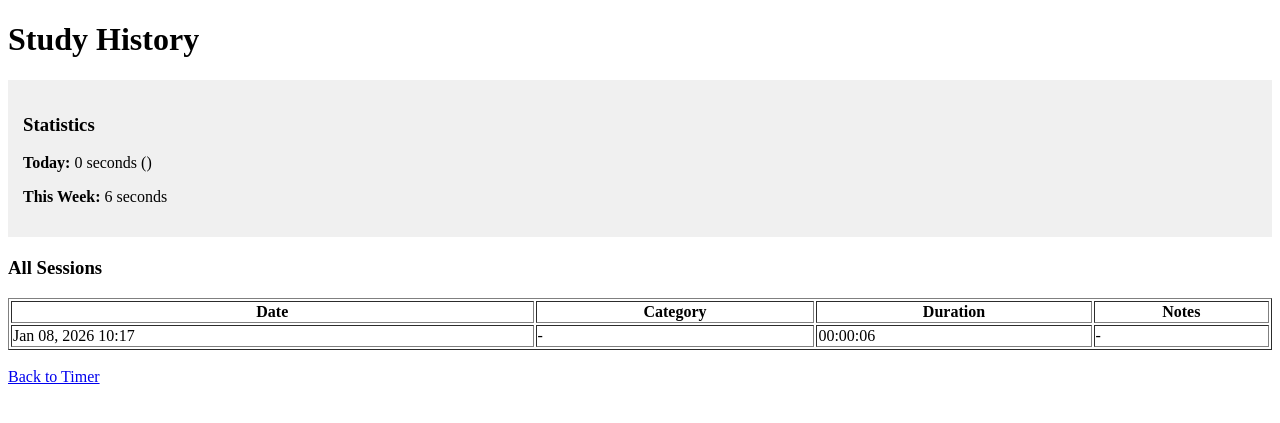
After one commit to shiranezu/Mofu, a Django app: page /study/history/ in a window 1280 px wide. The commit adds this page. Shown: the top 423 px of the page. Run offline with Django 4.2, Linux system fonts and the light colour scheme; a user stored in the database is signed in; data comes from the database, SQL or seed files in the repository; both versions use the stored data as it was after the commit.

Commit message:
addition of study timer

```diff
--- a/timetable_project/planner/admin.py
+++ b/timetable_project/planner/admin.py
@@ -1,5 +1,5 @@
 from django.contrib import admin
-from .models import Subject_and_location, Timeslot, TimetableEntry, Timetable, Schedule, ScheduleItem
+from .models import Subject_and_location, Timeslot, TimetableEntry, Timetable, Schedule, ScheduleItem, StudyCategory, StudySession
 from .forms import Subject_and_locationForm, TimeslotForm, RegistrationForm, ScheduleForm, ScheduleItemForm
 
 admin.site.register(Subject_and_location)
@@ -8,4 +8,6 @@ admin.site.register(TimetableEntry)
 admin.site.register(Timetable)
 admin.site.register(Schedule)
 admin.site.register(ScheduleItem)
+admin.site.register(StudyCategory)
+admin.site.register(StudySession)
 # Register your models here.
--- a/timetable_project/planner/models.py
+++ b/timetable_project/planner/models.py
@@ -71,3 +71,41 @@ class ScheduleItem(models.Model):
 
     def __str__(self):
         return self.title
+
+
+# study sessions
+
+class StudyCategory(models.Model):
+    user = models.ForeignKey(User, on_delete=models.CASCADE)
+    name = models.CharField(max_length=100)
+    color = models.CharField(max_length=7, default='#3498db')  # Hex color code
+
+    def __str__(self):
+        return self.name
+
+    class Meta:
+        verbose_name_plural = "Study Categories"
+
+
+class StudySession(models.Model):
+    user = models.ForeignKey(User, on_delete=models.CASCADE)
+    category = models.ForeignKey(StudyCategory, on_delete=models.SET_NULL, null=True, blank=True)
+    start_time = models.DateTimeField()
+    end_time = models.DateTimeField(null=True, blank=True)
+    duration_seconds = models.IntegerField(default=0)  # Total seconds studied
+    notes = models.TextField(blank=True, null=True)
+    is_active = models.BooleanField(default=True)  # True if timer is running
+    created_at = models.DateTimeField(auto_now_add=True)
+
+    def __str__(self):
+        return f"{self.user.username} - {self.category} - {self.duration_seconds}s"
+
+    def get_duration_display(self):
+        """Convert seconds to HH:MM:SS format"""
+        hours = self.duration_seconds // 3600
+        minutes = (self.duration_seconds % 3600) // 60
+        seconds = self.duration_seconds % 60
+        return f"{hours:02d}:{minutes:02d}:{seconds:02d}"
+
+    class Meta:
+        ordering = ['-start_time']
--- /dev/null
+++ b/timetable_project/planner/templates/study/history.html
@@ -0,0 +1,46 @@
+<!DOCTYPE html>
+<html lang="en">
+<head>
+    <meta charset="UTF-8">
+    <meta name="viewport" content="width=device-width, initial-scale=1.0">
+    <title>Study History</title>
+</head>
+<body>
+    <h1>Study History</h1>
+
+    <div style="background-color: #f0f0f0; padding: 15px; margin: 20px 0;">
+        <h3>Statistics</h3>
+        <p><strong>Today:</strong> {{ today_total|floatformat:0 }} seconds ({{ today_total|floatformat:0|add:"0"|date:"H:i:s" }})</p>
+        <p><strong>This Week:</strong> {{ week_total|floatformat:0 }} seconds</p>
+    </div>
+
+    <h3>All Sessions</h3>
+    <table border="1" style="width: 100%;">
+        <thead>
+            <tr>
+                <th>Date</th>
+                <th>Category</th>
+                <th>Duration</th>
+                <th>Notes</th>
+            </tr>
+        </thead>
+        <tbody>
+            {% for session in sessions %}
+            <tr>
+                <td>{{ session.start_time|date:"M d, Y H:i" }}</td>
+                <td>{% if session.category %}{{ session.category.name }}{% else %}-{% endif %}</td>
+                <td>{{ session.get_duration_display }}</td>
+                <td>{{ session.notes|default:"-" }}</td>
+            </tr>
+            {% empty %}
+            <tr>
+                <td colspan="4">No study sessions yet. Start studying!</td>
+            </tr>
+            {% endfor %}
+        </tbody>
+    </table>
+
+    <br>
+    <a href="{% url 'planner:study_timer' %}">Back to Timer</a>
+</body>
+</html>
--- a/timetable_project/planner/urls.py
+++ b/timetable_project/planner/urls.py
@@ -28,6 +28,16 @@ urlpatterns = [
     path('schedule/<int:schedule_id>/delete/', views.delete_schedule, name='delete_schedule'),
     path('schedule/<int:schedule_id>/export/pdf/', views.export_schedule_pdf, name='export_schedule_pdf'),
     path('schedule/item/<int:item_id>/toggle/', views.toggle_schedule_item, name='toggle_schedule_item'),
+
+    # Study Timer URLs
+    path('study/timer/', views.study_timer, name='study_timer'),
+    path('study/start/', views.start_timer, name='start_timer'),
+    path('study/stop/<int:session_id>/', views.stop_timer, name='stop_timer'),
+    path('study/history/', views.study_history, name='study_history'),
+    path('study/categories/', views.manage_categories, name='manage_categories'),
+    path('study/categories/add/', views.add_category, name='add_category'),
+    path('study/categories/<int:category_id>/delete/', views.delete_category, name='delete_category'),
+
     # Other Pages
     path('help/', views.help, name='help'),
 
--- a/timetable_project/planner/views.py
+++ b/timetable_project/planner/views.py
@@ -1,12 +1,16 @@
 from django.shortcuts import render, redirect, get_object_or_404
 from django.contrib import messages
 from django.contrib.auth import logout, login, authenticate
-from .models import Timetable, TimetableEntry, Timeslot, Schedule, ScheduleItem
-from .forms import Subject_and_locationForm, RegistrationForm, TimeslotForm, ScheduleForm, ScheduleItemForm
+from .models import Timetable, TimetableEntry, Timeslot, Schedule, ScheduleItem, StudyCategory, StudySession
+from .forms import Subject_and_locationForm, RegistrationForm, TimeslotForm, ScheduleForm, ScheduleItemForm, StudyCategoryForm, StudySessionForm
 from django.contrib.auth.decorators import login_required
 from reportlab.lib.pagesizes import letter, landscape
 from reportlab.pdfgen import canvas
 from django.http import HttpResponse
+from django.utils import timezone
+from django.db.models import Sum
+from datetime import timedelta
+
 
 
 # Timetable Views
@@ -292,7 +296,6 @@ def toggle_schedule_item(request, item_id):
     return redirect("planner:schedule_view", item.schedule.id)
 
 
-
 @login_required
 def export_schedule_pdf(request, schedule_id):
     schedule = get_object_or_404(Schedule, id=schedule_id, user=request.user)
@@ -326,6 +329,121 @@ def export_schedule_pdf(request, schedule_id):
     p.showPage()
     p.save()
     return response
+
+# study timer
+@login_required(login_url='planner:login')
+def study_timer(request):
+    """Main timer page"""
+    categories = StudyCategory.objects.filter(user=request.user)
+    active_session = StudySession.objects.filter(user=request.user, is_active=True).first()
+
+    context = {
+        'categories': categories,
+        'active_session': active_session,
+    }
+    return render(request, 'study/timer.html', context)
+
+
+@login_required(login_url='planner:login')
+def start_timer(request):
+    """Start a new study session"""
+    if request.method == 'POST':
+        category_id = request.POST.get('category')
+        category = None
+        if category_id:
+            category = StudyCategory.objects.get(id=category_id, user=request.user)
+
+        # Check if there's already an active session
+        active_session = StudySession.objects.filter(user=request.user, is_active=True).first()
+        if active_session:
+            messages.warning(request, "You already have an active study session!")
+            return redirect('planner:study_timer')
+
+        # Create new session
+        StudySession.objects.create(
+            user=request.user,
+            category=category,
+            start_time=timezone.now(),
+            is_active=True
+        )
+        messages.success(request, "Study session started!")
+        return redirect('planner:study_timer')
+
+    return redirect('planner:study_timer')
+
+
+@login_required(login_url='planner:login')
+def stop_timer(request, session_id):
+    """Stop and save study session"""
+    session = get_object_or_404(StudySession, id=session_id, user=request.user, is_active=True)
+
+    session.end_time = timezone.now()
+    session.duration_seconds = int((session.end_time - session.start_time).total_seconds())
+    session.is_active = False
+    session.save()
+
+    messages.success(request, f"Study session completed! Duration: {session.get_duration_display()}")
+    return redirect('planner:study_timer')
+
+
+@login_required(login_url='planner:login')
+def study_history(request):
+    """View all past study sessions"""
+    sessions = StudySession.objects.filter(user=request.user, is_active=False)
+
+    # Calculate statistics
+    today = timezone.now().date()
+    today_sessions = sessions.filter(start_time__date=today)
+    today_total = today_sessions.aggregate(total=Sum('duration_seconds'))['total'] or 0
+
+    week_start = today - timedelta(days=today.weekday())
+    week_sessions = sessions.filter(start_time__date__gte=week_start)
+    week_total = week_sessions.aggregate(total=Sum('duration_seconds'))['total'] or 0
+
+    context = {
+        'sessions': sessions,
+        'today_total': today_total,
+        'week_total': week_total,
+    }
+    return render(request, 'study/history.html', context)
+
+
+@login_required(login_url='planner:login')
+def manage_categories(request):
+    """Manage study categories"""
+    categories = StudyCategory.objects.filter(user=request.user)
+    return render(request, 'study/categories.html', {'categories': categories})
+
+
+@login_required(login_url='planner:login')
+def add_category(request):
+    """Add a new study category"""
+    form = StudyCategoryForm(request.POST or None)
+    if form.is_valid():
+        category = form.save(commit=False)
+        category.user = request.user
+        category.save()
+        messages.success(request, "Category added successfully!")
+        return redirect('planner:manage_categories')
+
+    return render(request, 'add_generic.html', {'form': form, 'title': 'Add Study Category'})
+
+
+@login_required(login_url='planner:login')
+def delete_category(request, category_id):
+    """Delete a study category"""
+    category = get_object_or_404(StudyCategory, id=category_id, user=request.user)
+
+    if request.method == 'POST':
+        category.delete()
+        messages.success(request, "Category deleted successfully!")
+        return redirect('planner:manage_categories')
+
+    return render(request, 'confirm_delete.html', {
+        'object': category,
+        'type': 'category'
+    })
+
 
 # Authentication Views
 def login_user(request):
```
Also changed, not shown: timetable_project/planner/forms.py (+17 -1 lines), timetable_project/planner/templates/select_timetable.html (+7 -0 lines), timetable_project/planner/templates/study/categories.html (added, +39 -0 lines), timetable_project/planner/templates/study/timer.html (added, +95 -0 lines), timetable_project/db.sqlite3, timetable_project/planner/migrations/0008_studycategory_studysession.py (added).
